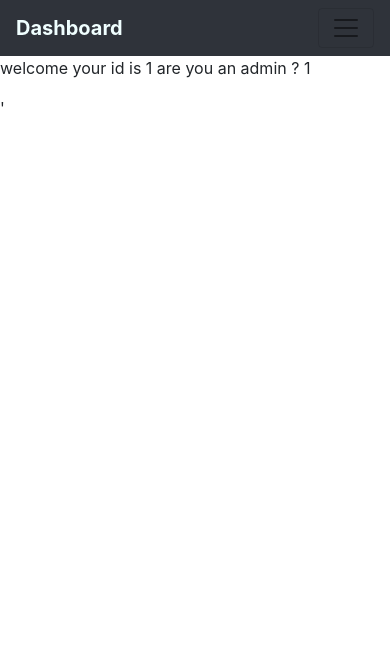
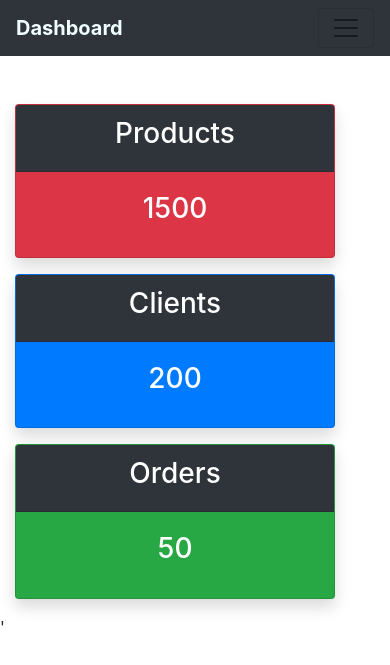
Before and after one commit to larbikhounti/ecomerce, a PHP site: page /pages/welcomepage.php in a window 390 px wide. Shown: the top 665 px of the page. Run offline with PHP 8.4, Linux system fonts and the light colour scheme; the visitor is signed in with stand-in values (Sample User, id 1).

Commit message:
adding responsiveness adding cards to dashboard

```diff
--- a/const/navbar.php
+++ b/const/navbar.php
@@ -1,9 +1,9 @@
 <?php
 // nav bar
 $fullname = $_SESSION['fullname'];
-$navbar = "<nav class='navbar navbar-expand-lg navbar-light bg-dark'>
+$navbar = "<nav class='navbar navbar-expand-lg navbar-light bg-dark sticky-top'>
 
-<a class='navbar-brand' href='#'><b>Dashboard</b></a>
+<a class='navbar-brand' href='../pages/welcomepage.php'><b>Dashboard</b></a>
 <button class='navbar-toggler' type='button' data-toggle='collapse' data-target='#navbarSupportedContent' aria-controls='navbarSupportedContent' aria-expanded='false' aria-label='Toggle navigation'>
   <span class='navbar-toggler-icon'></span>
 </button>
@@ -11,7 +11,7 @@ $navbar = "<nav class='navbar navbar-expand-lg navbar-light bg-dark'>
 <div class='collapse navbar-collapse' id='navbarSupportedContent'>
   <ul class='navbar-nav mr-auto'>
     <li class='nav-item active'>
-      <a class='nav-link' href='#'>Home <span class='sr-only'>(current)</span></a>
+      <a class='nav-link' href='../pages/welcomepage.php'>Something <span class='sr-only'>(current)</span></a>
     </li>
     <li class='nav-item'>
       <a class='nav-link' href='../pages/members.php'>members</a>
--- a/pages/profile.php
+++ b/pages/profile.php
@@ -34,7 +34,7 @@ include "../const/navbar.php";
     <title>profile</title>
 </head>
 
-<body>
+<body class="bg-light">
  <?php echo $navbar; ?>
 
  <div id="login">
--- a/pages/welcomepage.php
+++ b/pages/welcomepage.php
@@ -18,11 +18,41 @@ include "../const/navbar.php";
 </head>
 
 <body>
- <?php echo $navbar; ?>
-
-<p> welcome  your id is <?php echo $_SESSION["id"] ?> are you an admin ? <?php echo $_SESSION["privilege"] ?>  </p>
-
-
+<?php echo $navbar; ?>
+<div class="container">
+        <div class="row mt-5">
+        <div class="col-md-4 col-sm-12">
+            <div class="">
+                <div class="card text-white bg-danger mb-3 shadow" style="max-width: 20rem;">
+                        <div class="card-header text-center bg-dark"><h3>Products</h3></div>
+                        <div class="card-body text-center">
+                        <h3 class="card-title">1500</h3>
+                    </div>
+                </div>
+            </div>
+        </div>
+        <div class="col-md-4 col-sm-12">
+            <div class="">
+                <div class="card text-white bg-primary mb-3 shadow" style="max-width: 20rem;">
+                        <div class="card-header text-center bg-dark"><h3>Clients</h3></div>
+                        <div class="card-body text-center">
+                        <h3 class="card-title">200</h3>
+                    </div>
+                </div>
+            </div>
+        </div>
+        <div class="col-md-4 col-sm-12">
+            <div class="">
+                <div class="card text-white bg-success mb-3 shadow" style="max-width: 20rem;">
+                        <div class="card-header text-center bg-dark"><h3>Orders</h3></div>
+                        <div class="card-body text-center">
+                        <h3 class="card-title">50</h3>
+                    </div>
+                </div>
+            </div>
+        </div>
+        </div>
+</div>
 <?php echo  $bootstrapJQ; ?>
 <?php echo  $bootstrapjS; ?>
 </body>
--- a/styles/custom.css
+++ b/styles/custom.css
@@ -9,7 +9,7 @@ body {
     max-width: 600px;
 
     border: 1px solid #2b2d2f;
-    background-color: #2f333a;
+    background-color: #d8dee7;
   }
   #login .container #login-row #login-column #login-box #login-form {
     padding: 20px;
```
Also changed, not shown: pages/members.php (+12 -3 lines), styles/mambers.css (+3 -4 lines).
